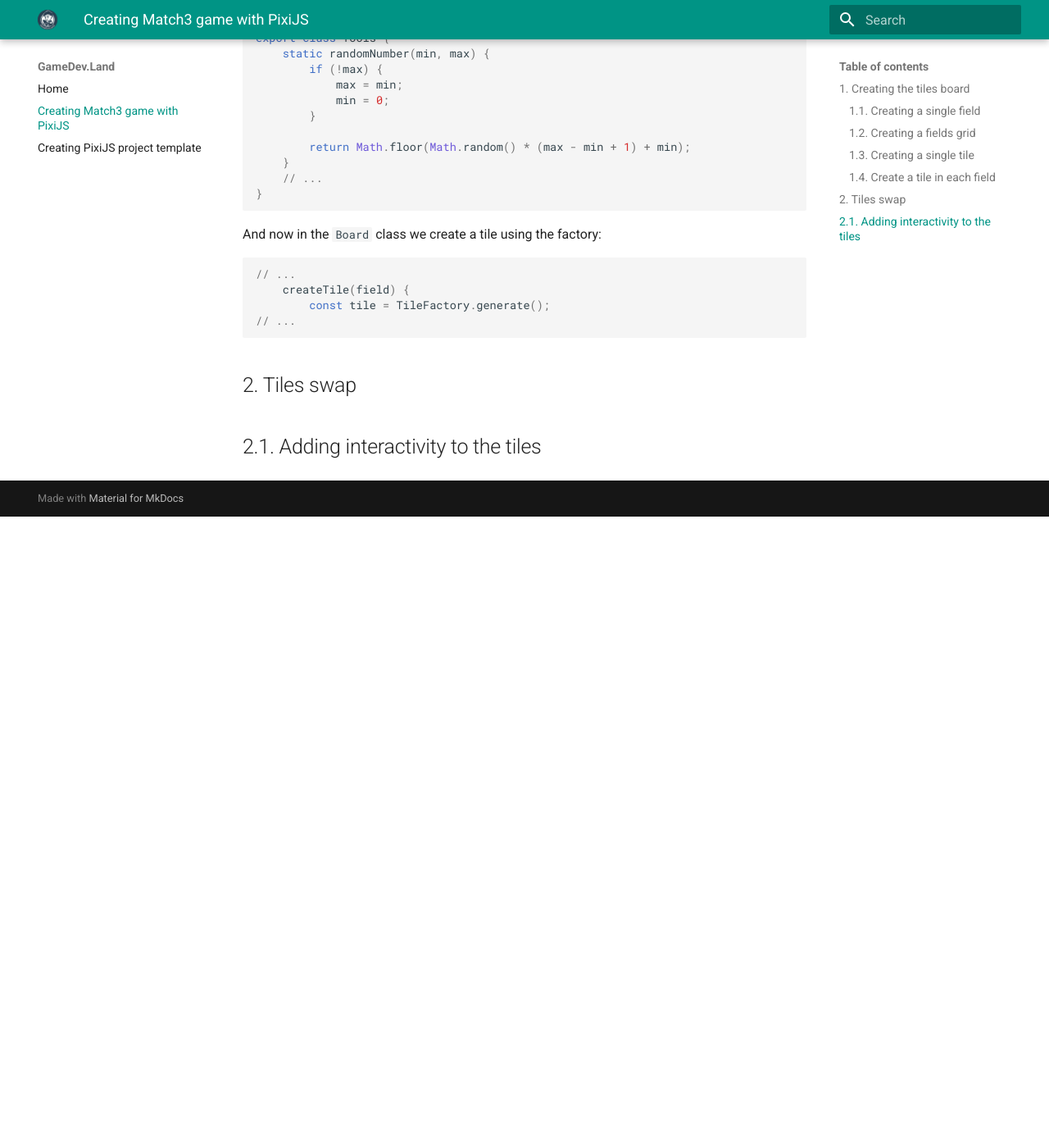
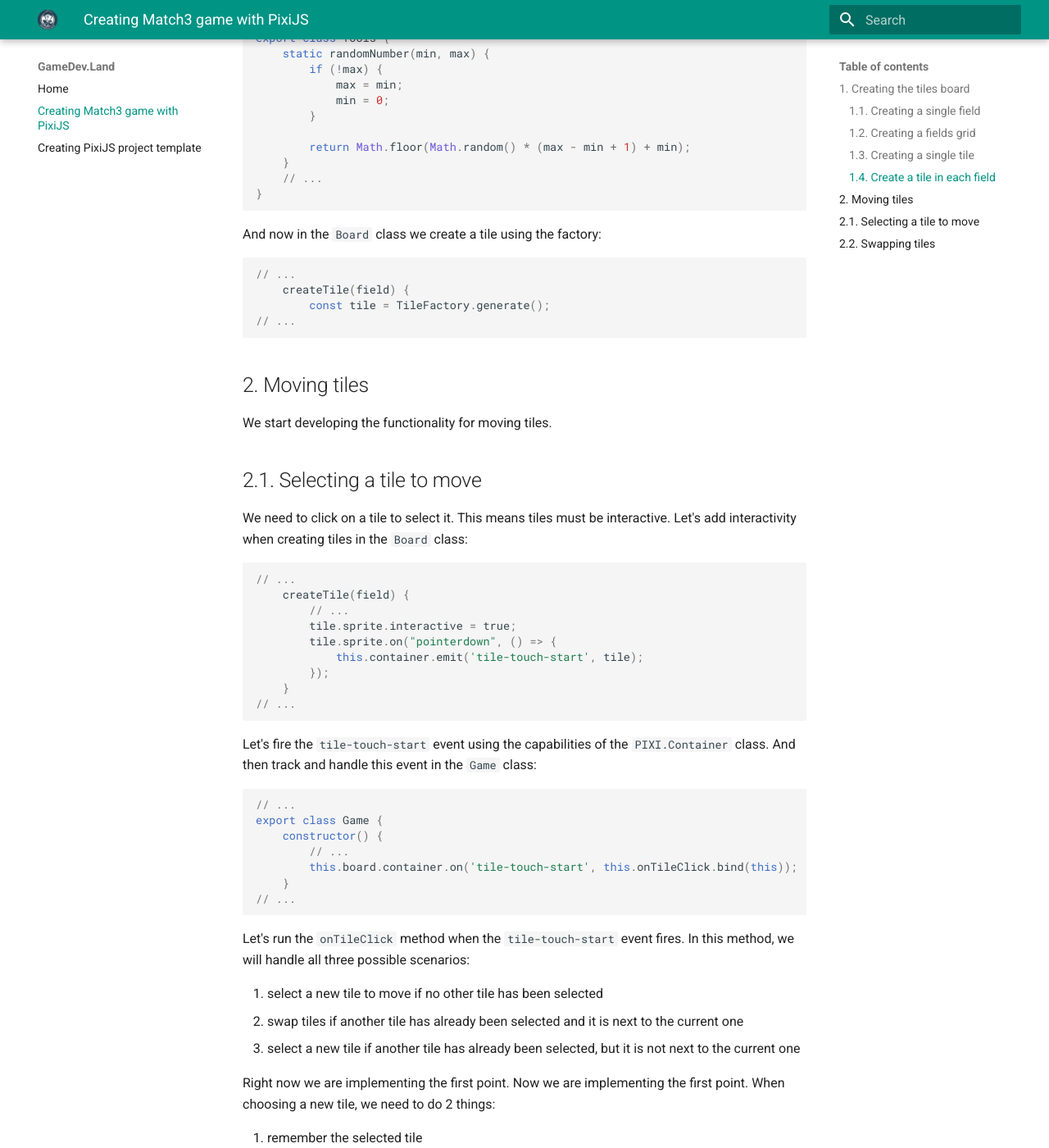
Before and after one commit to bolotnikov/gamedevland, an MkDocs documentation site: the page built from docs/match3.md, in a window 1280 px wide and 1400 px high, scrolled down 5637 px. Shown: the whole window at 82% size. Built offline with MkDocs 1.6.1 and Material for MkDocs 9.7.7, drawn with Linux system fonts in a browser that asks for light colours; before the commit the page ends 6267 px from its top, so only the background shows below that; some of the changed text lies outside the part shown.

Commit message:
match3.md

````diff
--- a/docs/match3.md
+++ b/docs/match3.md
@@ -291,5 +291,92 @@ And now in the `Board` class we create a tile using the factory:
 
 ```
 
-## 2. Tiles swap
-## 2.1. Adding interactivity to the tiles
+## 2. Moving tiles
+We start developing the functionality for moving tiles.
+
+## 2.1. Selecting a tile to move
+
+We need to click on a tile to select it. This means tiles must be interactive.
+Let's add interactivity when creating tiles in the `Board` class:
+
+``` javascript
+// ...
+    createTile(field) {
+        // ...
+        tile.sprite.interactive = true;
+        tile.sprite.on("pointerdown", () => {
+            this.container.emit('tile-touch-start', tile);
+        });
+    }
+// ...
+```
+Let's fire the `tile-touch-start` event using the capabilities of the `PIXI.Container` class.
+And then track and handle this event in the `Game` class:
+
+``` javascript
+// ...
+export class Game {
+    constructor() {
+        // ...
+        this.board.container.on('tile-touch-start', this.onTileClick.bind(this));
+    }
+// ...
+```
+
+Let's run the `onTileClick` method when the `tile-touch-start` event fires.
+In this method, we will handle all three possible scenarios:
+
+1. select a new tile to move if no other tile has been selected
+2. swap tiles if another tile has already been selected and it is next to the current one
+3. select a new tile if another tile has already been selected, but it is not next to the current one
+
+Right now we are implementing the first point. Now we are implementing the first point. When choosing a new tile, we need to do 2 things:
+
+1. remember the selected tile
+2. visually highlight the selected field
+
+``` javascript
+// ...
+export class Game {
+    onTileClick(tile) {
+        if (this.selectedTile) {
+            // select new tile or make swap
+        } else {
+            this.selectTile(tile);
+        }
+    }
+
+    selectTile(tile) {
+        this.selectedTile = tile;
+        this.selectedTile.field.select();
+    }
+// ...
+
+```
+
+We can highlight the field with the selected tile by showing an additional border in this field.
+Let's implement the code in the `Field` class:
+
+``` javascript
+// ...
+export class Field {
+    constructor(row, col) {
+        // ...
+        this.selected = App.sprite("field-selected");
+        this.sprite.addChild(this.selected);
+        this.selected.visible = false;
+        this.selected.anchor.set(0.5);
+
+    }
+
+    unselect() {
+        this.selected.visible = false;
+    }
+
+    select() {
+        this.selected.visible = true;
+    }
+    // ...
+```
+
+## 2.2. Swapping tiles
````
Also changed, not shown: ru/match3.md (+81 -0 lines).
